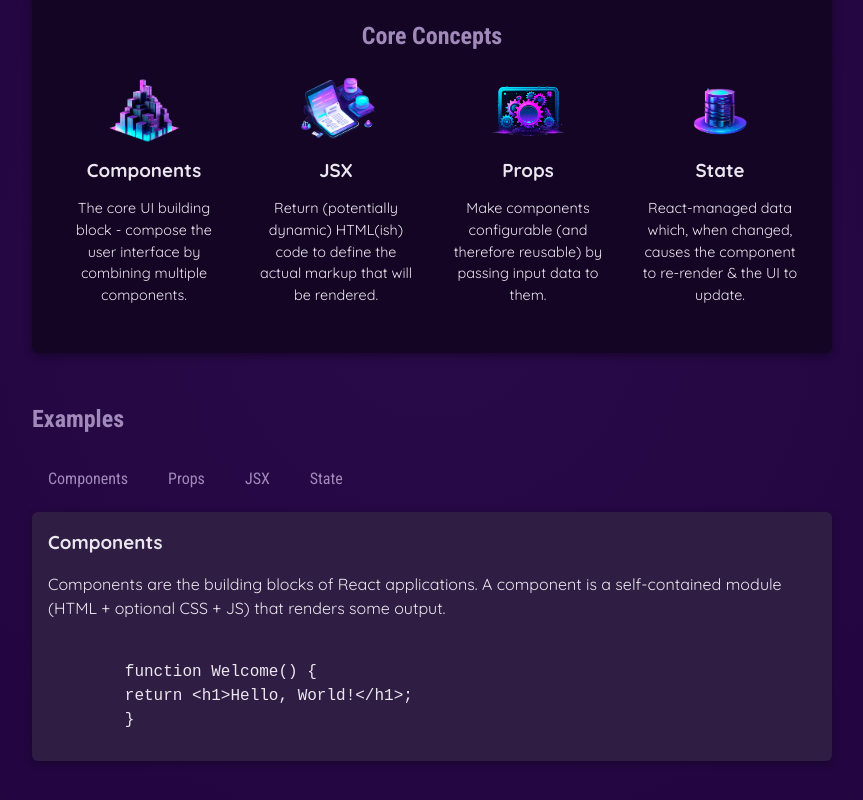
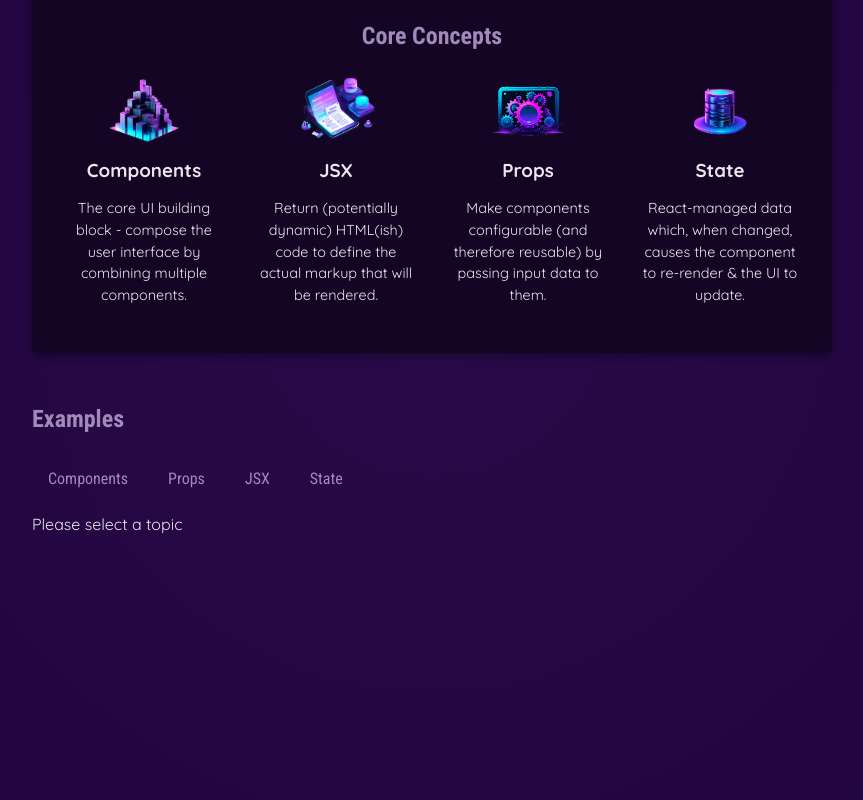
Before and after one commit to Aditya-Maheshwari47/React, a React (Vite) app: page / in a window 1280 px wide. Shown: the part 346-1146 px from the top of the page, without its empty margins (208-1071 px from the left). Built offline with nearby package versions, Linux system fonts and the light colour scheme.

Commit message:
Add conditional rendering with dynamic and CSS-based styling(12-2-2026)

```diff
--- a/src/App.jsx
+++ b/src/App.jsx
@@ -6,7 +6,7 @@ import { EXAMPLES } from './data.js';
 import { useState } from 'react';
 
 function App() {
-  const [selectedTopic, setSelectedTopic] = useState('components'); //intialize value with 'component'
+  const [selectedTopic, setSelectedTopic] = useState();
 
   function handleSelect(selectedButton){
     //selectedButton => 'components', 'Props', 'JSX', 'State'
@@ -38,19 +38,29 @@ function App() {
                if we use --> <TabButton onSelect = {handleSelect}>State</TabButton>
             */}
             {/* passing custom arguments using () => */}
-            <TabButton onSelect = {() =>handleSelect('components')}>Components</TabButton>
-            <TabButton onSelect = {() =>handleSelect('props')}>Props</TabButton>
-            <TabButton onSelect = {() =>handleSelect('jsx')}>JSX</TabButton>
-            <TabButton onSelect = {() =>handleSelect('state')}>State</TabButton>
+            <TabButton
+              isSelected={selectedTopic ==='components'}
+              onSelect = {() =>handleSelect('components')}>Components</TabButton>
+            <TabButton
+              isSelected={selectedTopic ==='props'}
+              onSelect = {() =>handleSelect('props')}>Props</TabButton>
+            <TabButton
+              isSelected={selectedTopic ==='jsx'}
+              onSelect = {() =>handleSelect('jsx')}>JSX</TabButton>
+            <TabButton
+              isSelected={selectedTopic ==='state'}
+              onSelect = {() =>handleSelect('state')}>State</TabButton>
           </menu>
-          {/* Event -> rightarrow -> Setter Function -> State Change -> Re-render -> UI Update */}
-          <div id = "tab-content">
+          {/* Event -> Setter Function -> State Change -> Re-render -> UI Update */}
+
+          {/* content conditionality : will render "paragraph" or selectedTopic by selecting*/}
+          {!selectedTopic ? <p>Please select a topic</p> : <div id = "tab-content">
             <h3>{EXAMPLES[selectedTopic].title}</h3>
             <p>{EXAMPLES[selectedTopic].description}</p>
             <pre>
               <code>{EXAMPLES[selectedTopic].code}</code>
             </pre>
-          </div>
+          </div>}
 
         </section>
       </main>
--- a/src/components/TabButton.jsx
+++ b/src/components/TabButton.jsx
@@ -1,7 +1,9 @@
 
-export default function TabButton({children, onSelect}){
+export default function TabButton({children, onSelect, isSelected}){
     return (
         // 'wire up' the custom prop(onSelect) to a real browser event (onClick).
-        <li onClick={onSelect} ><button>{children}</button></li>
+        <li>
+            <button className={isSelected ? "active" : undefined} onClick={onSelect} >{children}</button>
+        </li>
     );
 }
```
